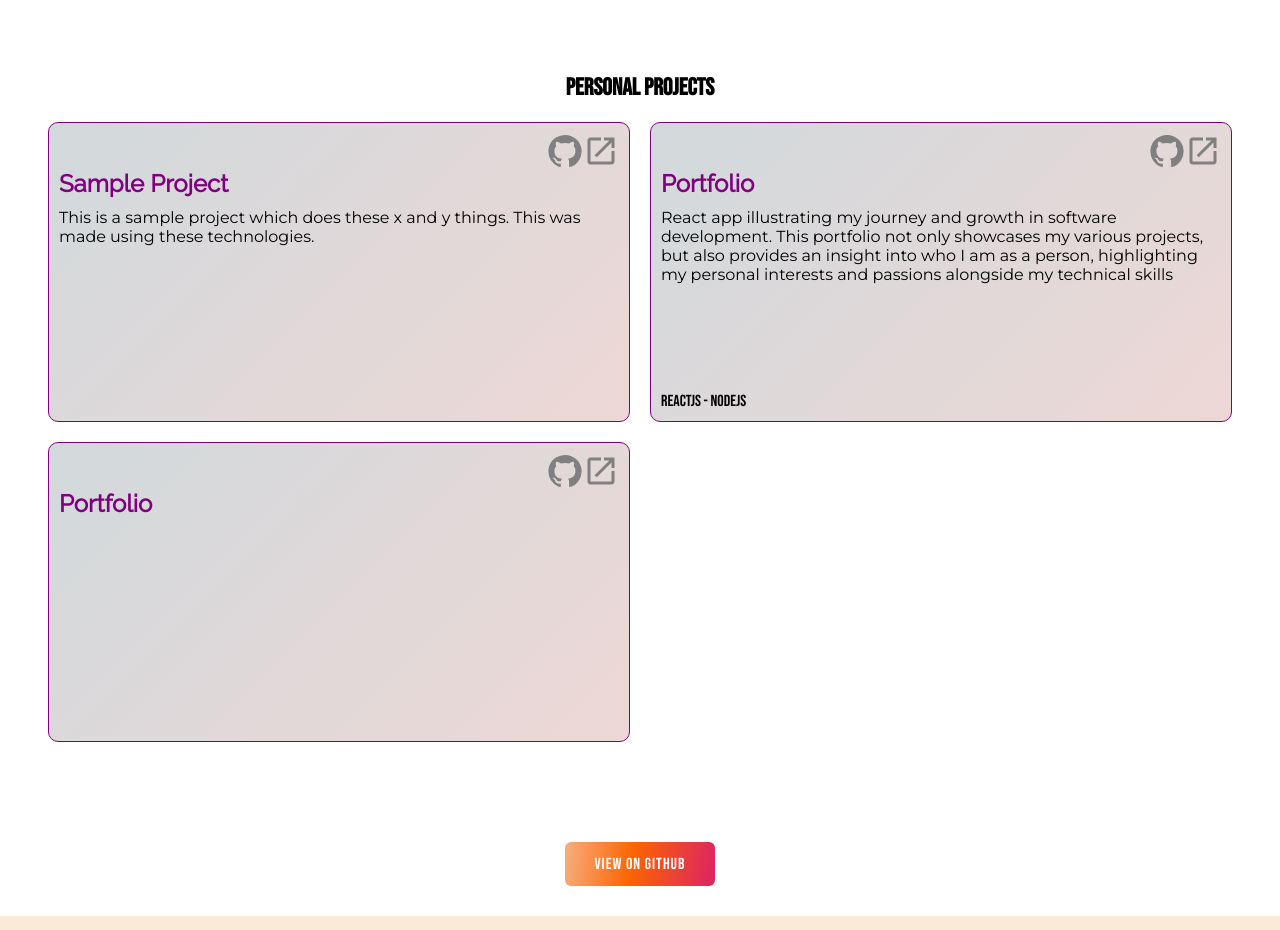
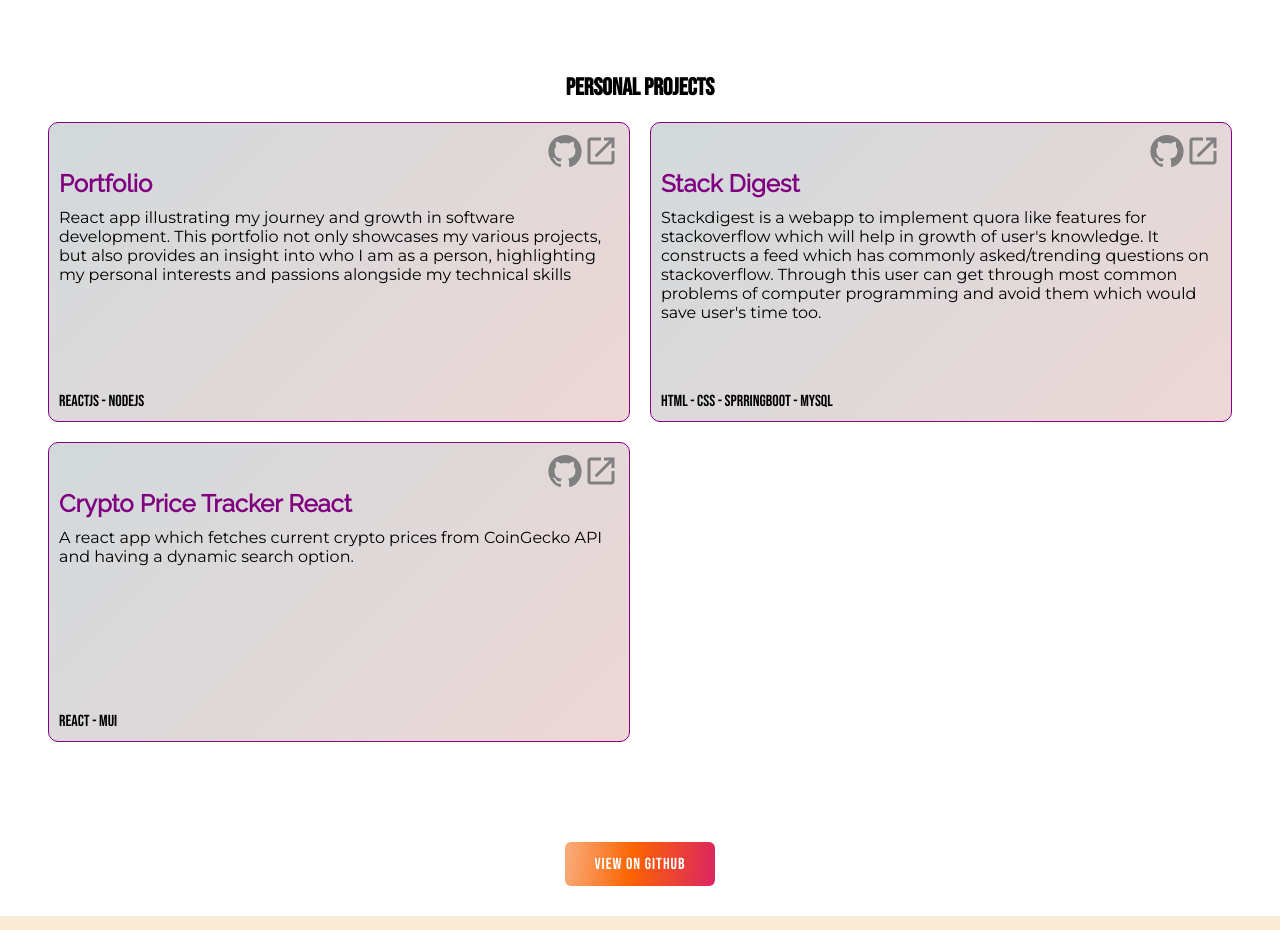
Before and after one commit to sudhanshumishra-js/portfolio, a React app: page /projects in a window 1280 px wide. Shown: the part 940-1870 px from the top of the page. Built offline with nearby package versions, Linux system fonts and the light colour scheme; a web font is replaced by a local one.

Commit message:
changed assets

```diff
--- a/src/components/Card.tsx
+++ b/src/components/Card.tsx
@@ -34,7 +34,9 @@ const Card = (props: CardProps) => {
           }}
           className="icons"
           onClick={() =>
-            props.githubLink ? window.open(props.githubLink, "_blank") : null
+            props.deployedLink
+              ? window.open(props.deployedLink, "_blank")
+              : null
           }
         />
       </div>
--- a/src/pages/Home/Home.tsx
+++ b/src/pages/Home/Home.tsx
@@ -177,7 +177,12 @@ const Home: React.FC = () => {
                   setResumeImageProps({ xys: calc(x, y) })
                 }
                 onMouseLeave={() => setResumeImageProps({ xys: [0, 0, 1] })}
-                onClick={() => window.open("https://www.google.com", "_blank")}
+                onClick={() =>
+                  window.open(
+                    "https://drive.google.com/file/d/1G-bJ6OhLne3xAZvxYx0wa6hNdZxdwJyy/view?usp=sharing",
+                    "_blank"
+                  )
+                }
                 style={{ transform: resumeImageProps.xys.interpolate(trans) }}
               />
             </div>
--- a/src/pages/Home/Project.tsx
+++ b/src/pages/Home/Project.tsx
@@ -133,21 +133,35 @@ const Project = () => {
         </h2>
         <div className="cards-grid">
           <Card
-            heading="Sample Project"
-            description={
-              "This is a sample project which does these x and y things. This was made using these technologies."
-            }
-            githubLink={"https://www.google.com"}
-            deployedLink={"https://www.google.com"}
-          />
-          <Card
             heading="Portfolio"
             description={
               "React app illustrating my journey and growth in software development. This portfolio not only showcases my various projects, but also provides an insight into who I am as a person, highlighting my personal interests and passions alongside my technical skills"
             }
             techStack={["ReactJs", "NodeJs"]}
+            githubLink={"https://github.com/sudhanshumishra-js/portfolio"}
+            deployedLink={"https://sudhanshumishra.netlify.app/"}
           />
-          <Card heading="Portfolio" />
+          <Card
+            heading="Stack Digest"
+            description={
+              "Stackdigest is a webapp to implement quora like features for stackoverflow which will help in growth of user's knowledge. It constructs a feed which has commonly asked/trending questions on stackoverflow. Through this user can get through most common problems of computer programming and avoid them which would save user's time too. "
+            }
+            techStack={["HTML", "CSS", "Sprringboot", "MySQL"]}
+            githubLink={"https://github.com/sudhanshumishra-js/stackdigest"}
+            deployedLink={"https://stackdigest.herokuapp.com/"}
+          />
+
+          <Card
+            heading="Crypto Price Tracker React"
+            description={
+              "A react app which fetches current crypto prices from CoinGecko API and having a dynamic search option."
+            }
+            githubLink={
+              "https://github.com/sudhanshumishra-js/CryptoPriceTracker-React"
+            }
+            deployedLink={"https://crypto-price-checker-react.vercel.app/"}
+            techStack={["React", "MUI"]}
+          />
         </div>
         {/* <h2 className="subheading" style={{ marginTop: "15vh" }}>
             Complete projects overview (Fteched from GitHub)
```
Also changed, not shown: src/assets/Images/resumeImage.png.
